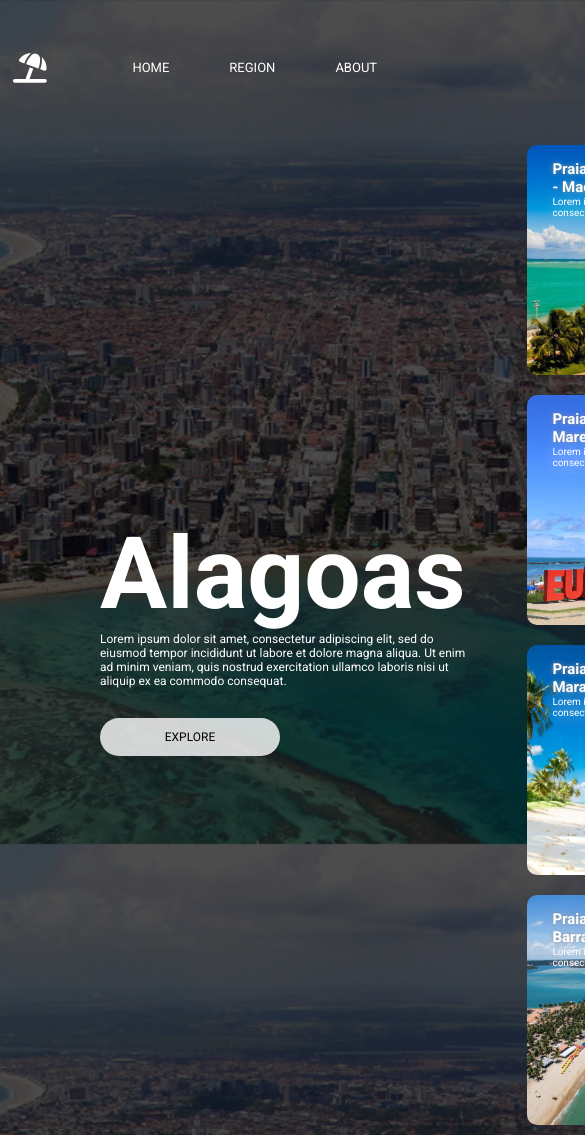
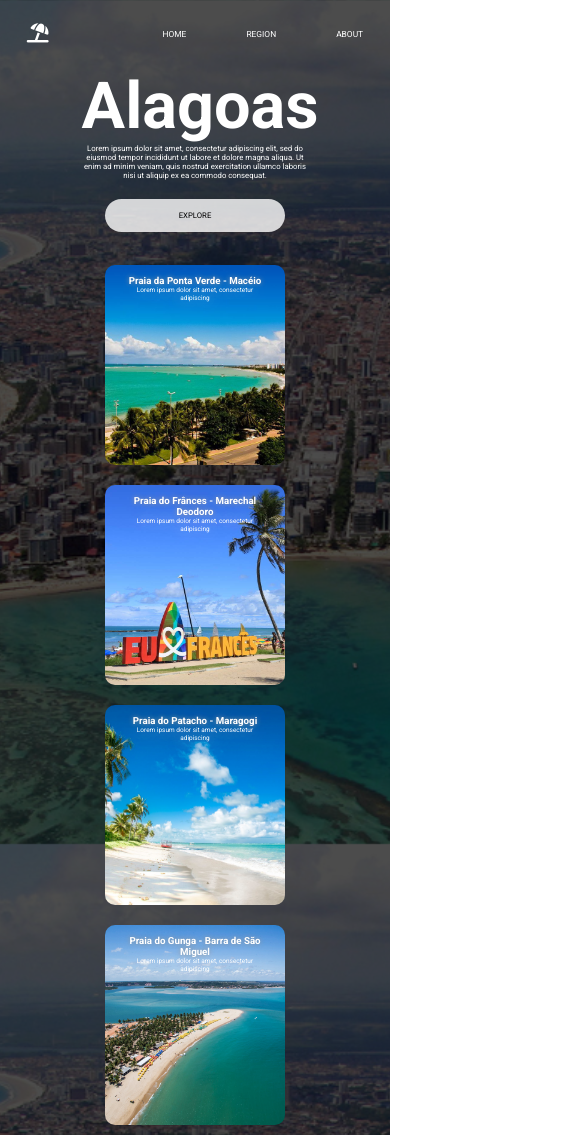
Before and after one commit to HeudesVinicius/site-prais-alagoas, a plain HTML site: page index.html in a window 390 px wide. Shown: the top 1135 px of the page, 585 px wide, since content can reach past the window. Drawn offline with Linux system fonts and the light colour scheme.

Commit message:
responsividade

```diff
--- a/css/index.css
+++ b/css/index.css
@@ -22,7 +22,7 @@ header{
     justify-content: space-around;
 }
 header i{
-    font-size: 30px;
+    font-size: 3rem;
     color: white;
     cursor: pointer;
 }
@@ -116,3 +116,81 @@ main{
     font-size: 1rem;
     color: white;
 }
+
+@media (max-width: 1100px){
+
+    html{
+        /* A cada 1rem será considerado 10px */
+        font-size: 55.5%;
+    }
+    main{
+        display: flex;
+        flex-direction: column;
+        align-items: center;
+        text-align: center;
+    }
+    main .section-1{
+        padding-left: 10rem;
+        width: 60rem;
+        margin-right: 12%;
+    }
+
+}
+@media (max-width: 1100px){
+
+    html{
+        /* A cada 1rem será considerado 10px */
+        font-size: 55.5%;
+    }
+    main{
+        display: flex;
+        flex-direction: column;
+        align-items: center;
+        text-align: center;
+    }
+    main .section-1{
+        width: 60rem;
+        margin-bottom: 6%;
+    }
+
+}
+@media (max-width: 660px){
+
+    html{
+        /* A cada 1rem será considerado 10px */
+        font-size: 55.5%;
+    }
+    main{
+        display: flex;
+        flex-direction: column;
+        align-items: center;
+        text-align: center;
+    }
+    main .section-1{
+        width: 40rem;
+        margin: 0px;
+        padding: 0px;
+        margin-bottom: 6%;
+    }
+}
+@media (max-width: 400px){
+    html{
+        /* A cada 1rem será considerado 10px */
+        font-size: 40.5%;
+    }
+    main .section-1{
+        width: 35rem;
+        margin: 0px;
+        padding: 0;
+        margin-bottom: 6%;
+    }
+    .card{
+        width: 180px;
+        height: 200px;
+        padding: 10px 20px;
+        text-align: center;
+    }
+    header{
+        height: 8%;
+    }
+}
```
